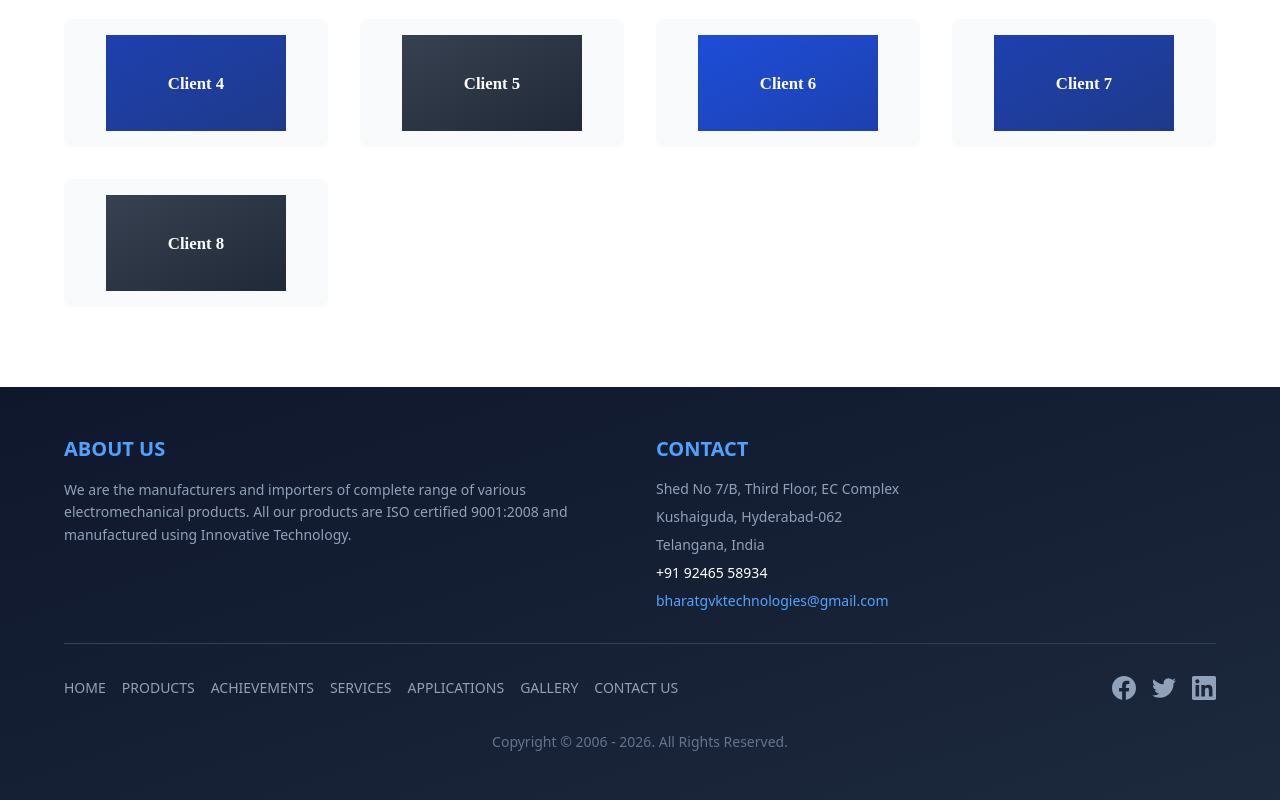
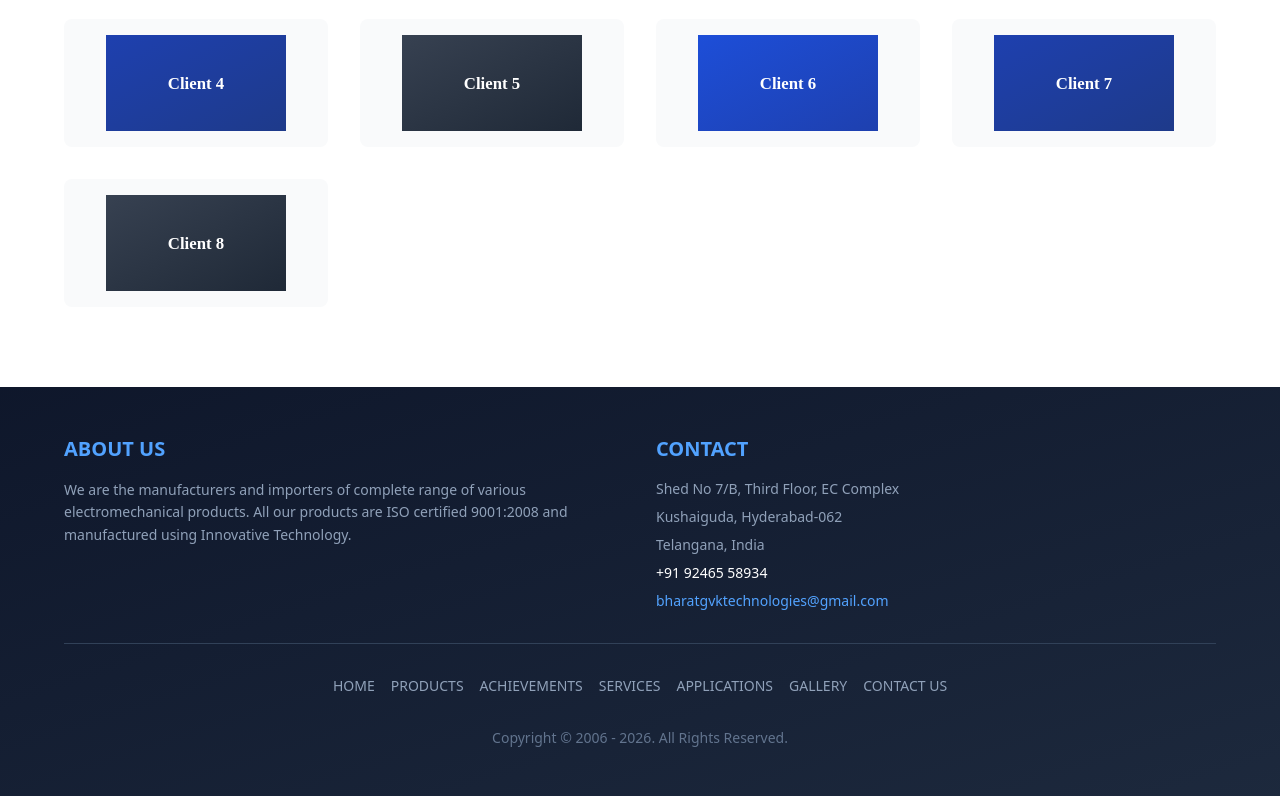
Before and after one commit to HARSHITH21/bharat-gvk, a Next.js app: page / in a window 1280 px wide. Shown: the part 2228-3028 px from the top of the page. Built offline with nearby package versions, Linux system fonts and the light colour scheme.

Commit message:
Remove social media icons from footer

```diff
--- a/src/components/Footer.tsx
+++ b/src/components/Footer.tsx
@@ -36,8 +36,8 @@
                     </div>
 
                     <div className="border-t border-slate-700 pt-8">
-                        <div className="flex flex-col md:flex-row justify-between items-center">
-                            <div className="flex flex-wrap items-center justify-center gap-4 mb-4 md:mb-0">
+                        <div className="flex flex-col md:flex-row justify-center items-center">
+                            <div className="flex flex-wrap items-center justify-center gap-4">
                                 {footerLinks.map((link) => (
                                     <Link
                                         key={link.label}
@@ -47,23 +47,6 @@
                                         {link.label}
                                     </Link>
                                 ))}
-                            </div>
-                            <div className="flex space-x-4">
-                                <a href="#" className="text-slate-400 hover:text-blue-400 transition" aria-label="Facebook">
-                                    <svg className="w-6 h-6" fill="currentColor" viewBox="0 0 24 24">
-                                        <path d="M24 12.073c0-6.627-5.373-12-12-12s-12 5.373-12 12c0 5.99 4.388 10.954 10.125 11.854v-8.385H7.078v-3.47h3.047V9.43c0-3.007 1.792-4.669 4.533-4.669 1.312 0 2.686.235 2.686.235v2.953H15.83c-1.491 0-1.956.925-1.956 1.874v2.25h3.328l-.532 3.47h-2.796v8.385C19.612 23.027 24 18.062 24 12.073z" />
-                                    </svg>
-                                </a>
-                                <a href="#" className="text-slate-400 hover:text-blue-400 transition" aria-label="Twitter">
-                                    <svg className="w-6 h-6" fill="currentColor" viewBox="0 0 24 24">
-                                        <path d="M23.953 4.57a10 10 0 01-2.825.775 4.958 4.958 0 002.163-2.723c-.951.555-2.005.959-3.127 1.184a4.92 4.92 0 00-8.384 4.482C7.69 8.095 4.067 6.13 1.64 3.162a4.822 4.822 0 00-.666 2.475c0 1.71.87 3.213 2.188 4.096a4.904 4.904 0 01-2.228-.616v.06a4.923 4.923 0 003.946 4.827 4.996 4.996 0 01-2.212.085 4.936 4.936 0 004.604 3.417 9.867 9.867 0 01-6.102 2.105c-.39 0-.779-.023-1.17-.067a13.995 13.995 0 007.557 2.209c9.053 0 13.998-7.496 13.998-13.985 0-.21 0-.42-.015-.63A9.935 9.935 0 0024 4.59z" />
-                                    </svg>
-                                </a>
-                                <a href="#" className="text-slate-400 hover:text-blue-400 transition" aria-label="LinkedIn">
-                                    <svg className="w-6 h-6" fill="currentColor" viewBox="0 0 24 24">
-                                        <path d="M20.447 20.452h-3.554v-5.569c0-1.328-.027-3.037-1.852-3.037-1.853 0-2.136 1.445-2.136 2.939v5.667H9.351V9h3.414v1.561h.046c.477-.9 1.637-1.85 3.37-1.85 3.601 0 4.267 2.37 4.267 5.455v6.286zM5.337 7.433c-1.144 0-2.063-.926-2.063-2.065 0-1.138.92-2.063 2.063-2.063 1.14 0 2.064.925 2.064 2.063 0 1.139-.925 2.065-2.064 2.065zm1.782 13.019H3.555V9h3.564v11.452zM22.225 0H1.771C.792 0 0 .774 0 1.729v20.542C0 23.227.792 24 1.771 24h20.451C23.2 24 24 23.227 24 22.271V1.729C24 .774 23.2 0 22.222 0h.003z" />
-                                    </svg>
-                                </a>
                             </div>
                         </div>
                     </div>
```
